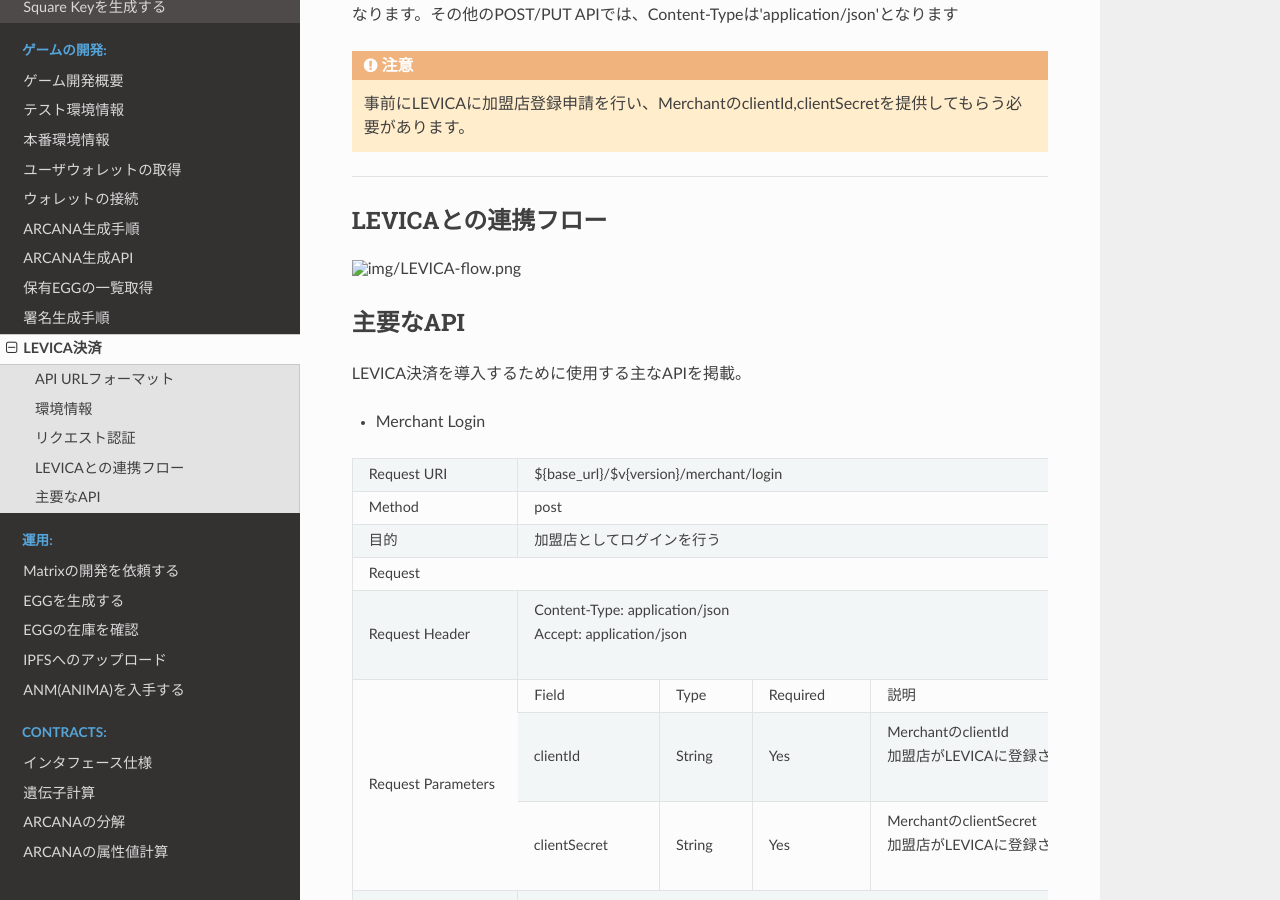
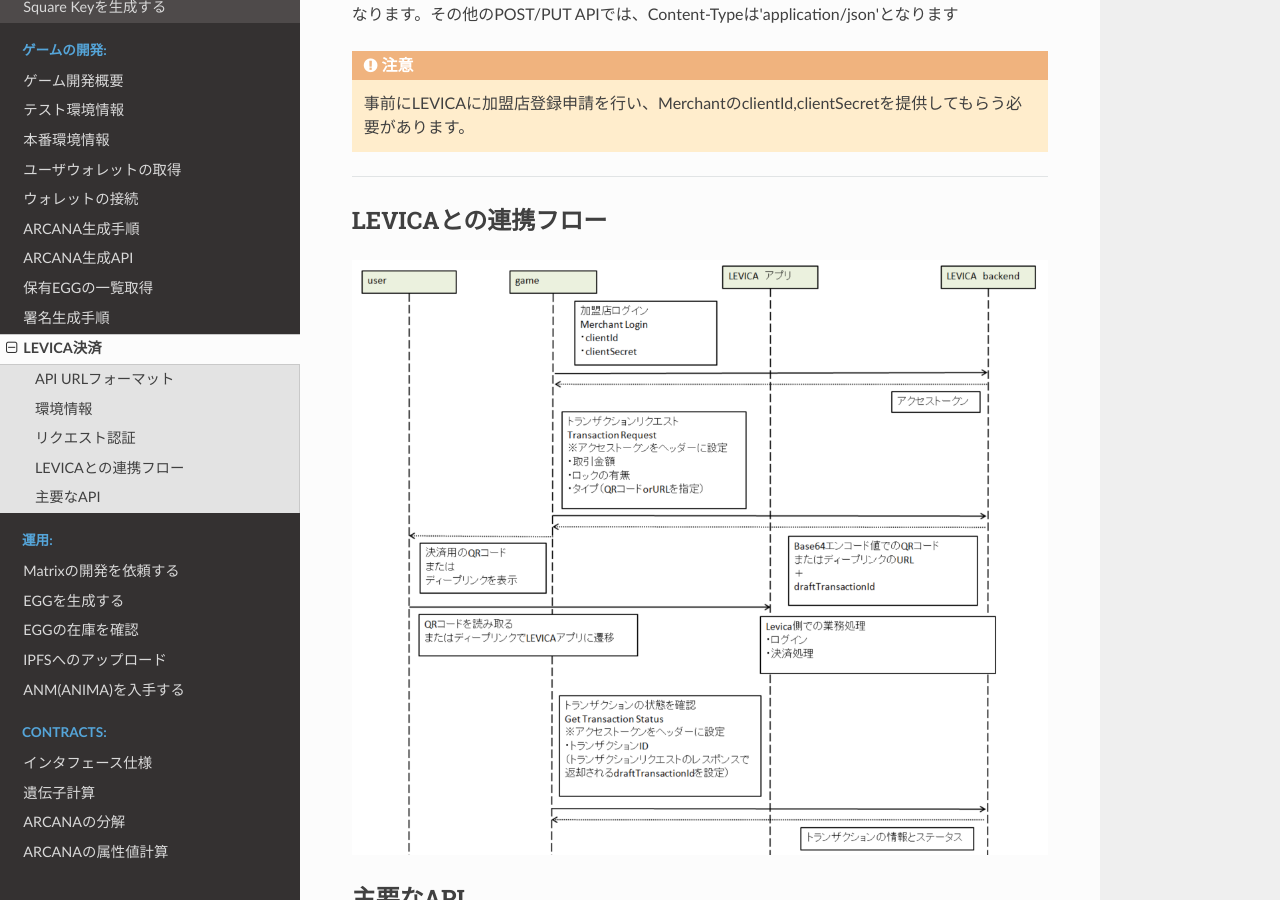
Before and after one commit to Orange-Code-Project/anicana-docs, a Sphinx documentation site: the page built from source/game-development/levica.rst, in a window 1280 px wide and 900 px high, scrolled down 1679 px. Built offline with Sphinx 7.4.7 and the Read the Docs theme 2.0.0, drawn with Linux system fonts in a browser that asks for light colours.

Commit message:
update
[update]LEVICA
　誤字修正

```diff
--- a/source/game-development/levica.rst
+++ b/source/game-development/levica.rst
@@ -90,7 +90,7 @@
 LEVICAとの連携フロー
 =======================================
 
-.. image:: ../img/LEVICA-flow.png
+.. image:: ../img/levica-flow.png
 
 主要なAPI
 =======================================
```
